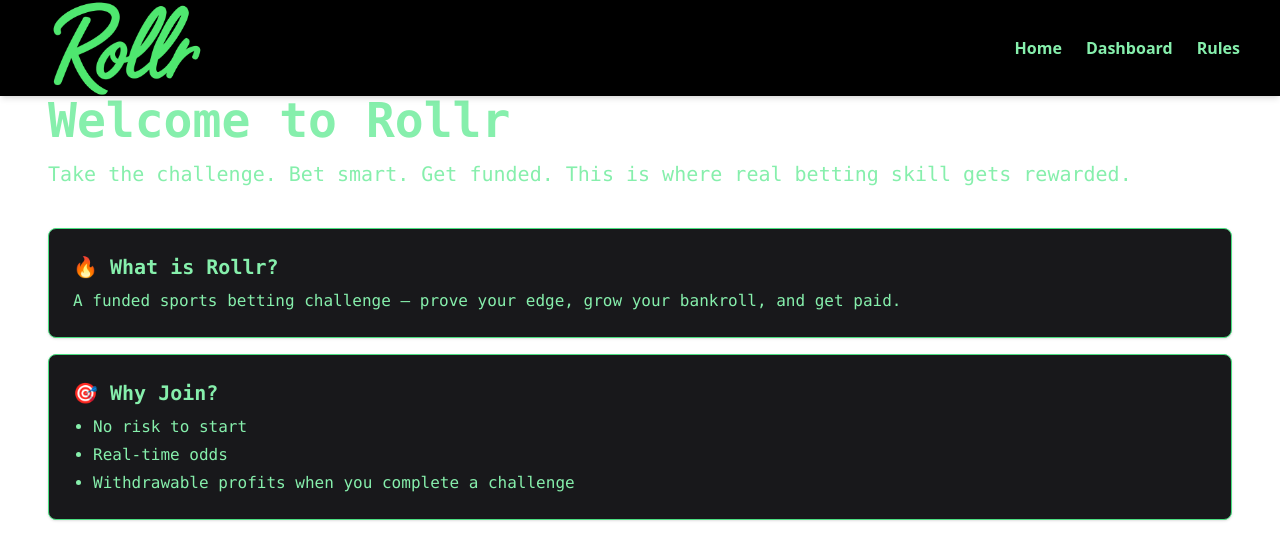
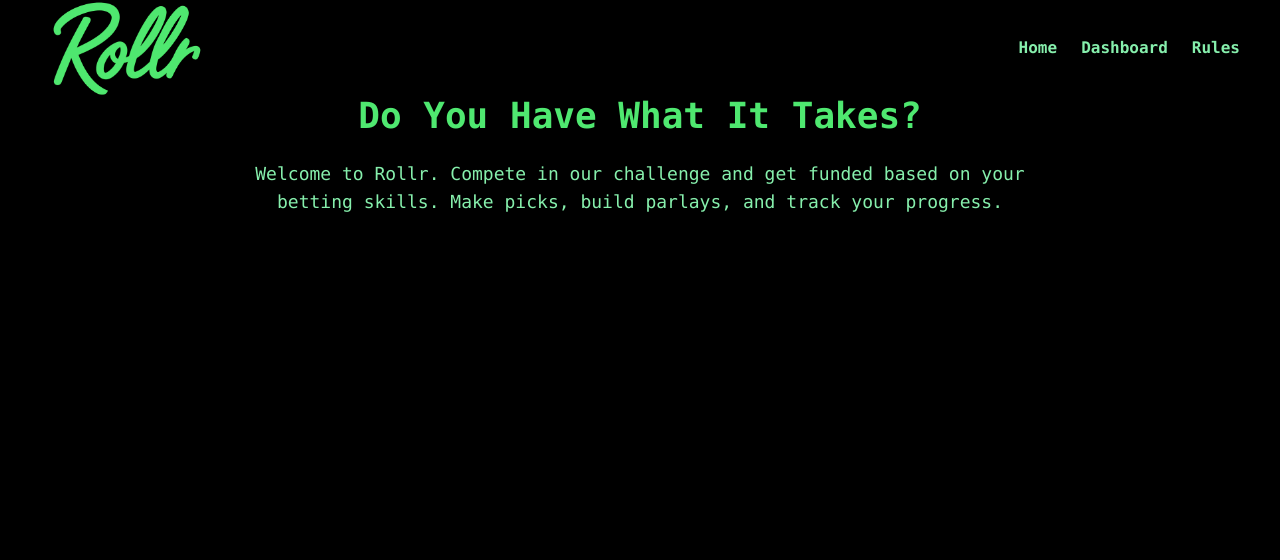
Before and after one commit to chipotleman/fundedfinal, a Next.js app: page /home in a window 1280 px wide. Shown: the top 560 px of the page. Built offline with nearby package versions, Linux system fonts and the light colour scheme.

Commit message:
Update home.js

```diff
--- a/pages/home.js
+++ b/pages/home.js
@@ -2,30 +2,14 @@ import TopNavbar from '../components/TopNavbar';
 
 export default function Home() {
   return (
-    <>
+    <div className="bg-black min-h-screen text-green-300 font-mono">
       <TopNavbar />
-      <div className="pt-24 px-6 sm:px-12 text-green-300 font-mono">
-        <h1 className="text-3xl sm:text-5xl font-bold mb-4">Welcome to Rollr</h1>
-        <p className="text-lg sm:text-xl">
-          Take the challenge. Bet smart. Get funded. This is where real betting skill gets rewarded.
+      <div className="pt-24 px-6 max-w-4xl mx-auto text-center">
+        <h1 className="text-4xl font-bold text-[#4fe870] mb-6">Do You Have What It Takes?</h1>
+        <p className="text-lg mb-4">
+          Welcome to Rollr. Compete in our challenge and get funded based on your betting skills. Make picks, build parlays, and track your progress.
         </p>
-        <div className="mt-10 space-y-4">
-          <div className="bg-zinc-900 p-6 rounded-lg border border-green-400 shadow">
-            <h2 className="text-xl font-semibold mb-2">🔥 What is Rollr?</h2>
-            <p>
-              A funded sports betting challenge — prove your edge, grow your bankroll, and get paid.
-            </p>
-          </div>
-          <div className="bg-zinc-900 p-6 rounded-lg border border-green-400 shadow">
-            <h2 className="text-xl font-semibold mb-2">🎯 Why Join?</h2>
-            <ul className="list-disc ml-5 space-y-1">
-              <li>No risk to start</li>
-              <li>Real-time odds</li>
-              <li>Withdrawable profits when you complete a challenge</li>
-            </ul>
-          </div>
-        </div>
       </div>
-    </>
+    </div>
   );
 }
```
